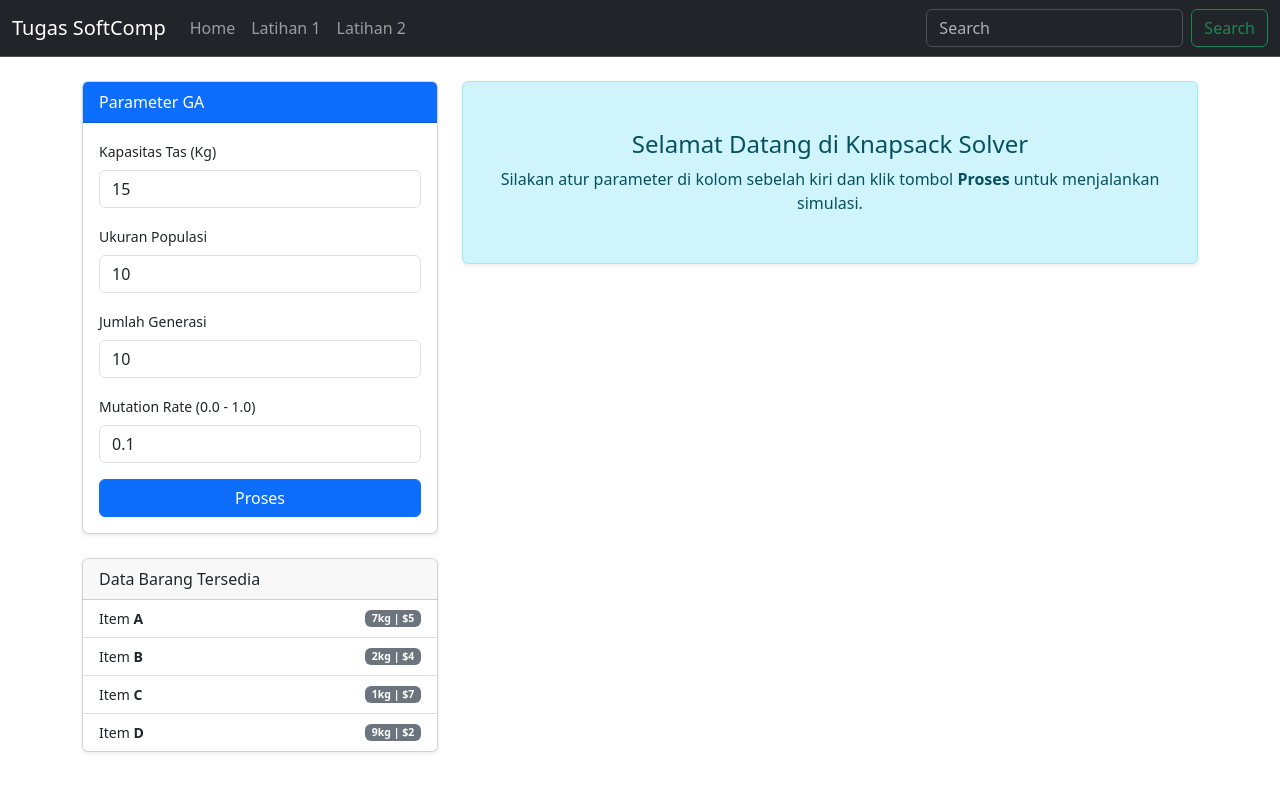
After one commit to kairiAry/SoftComp, a Flask app: page /latihan2/ in a window 1280 px wide. The commit adds this page. Run offline with Flask 3, Linux system fonts and the light colour scheme.

Commit message:
latihan 3 - Algoritma genetika

```diff
--- a/latihan/__init__.py
+++ b/latihan/__init__.py
@@ -0,0 +1,6 @@
+def register_blueprints(app):
+    from .latihan1 import latihan1_bp
+    from .latihan2 import latihan2_bp
+
+    app.register_blueprint(latihan1_bp, url_prefix='/latihan1')
+    app.register_blueprint(latihan2_bp, url_prefix='/latihan2')
--- /dev/null
+++ b/latihan/latihan2.py
@@ -0,0 +1,121 @@
+import random
+from flask import Blueprint, render_template, request
+
+latihan2_bp = Blueprint('latihan2', __name__)
+
+items = {
+    'A': {'weight': 7, 'value': 5},
+    'B': {'weight': 2, 'value': 4},
+    'C': {'weight': 1, 'value': 7},
+    'D': {'weight': 9, 'value': 2},
+}
+item_list = list(items.keys())
+n_items = len(item_list)
+
+def decode(chromosome):
+    total_weight = 0
+    total_value = 0
+    chosen_items = []
+    for gene, name in zip(chromosome, item_list):
+        if gene == 1:
+            total_weight += items[name]['weight']
+            total_value += items[name]['value']
+            chosen_items.append(name)
+    return chosen_items, total_weight, total_value
+
+def fitness(chromosome, capacity):
+    _, total_weight, total_value = decode(chromosome)
+    if total_weight <= capacity:
+        return total_value
+    else:
+        return 0
+
+def roulette_selection(population, fitnesses):
+    total_fit = sum(fitnesses)
+    if total_fit == 0:
+        return random.choice(population)
+    pick = random.uniform(0, total_fit)
+    current = 0
+    for chrom, fit in zip(population, fitnesses):
+        current += fit
+        if current >= pick:
+            return chrom
+    return population[-1]
+
+def crossover(p1, p2):
+    if len(p1) < 2: return p1, p2
+    point = random.randint(1, len(p1) - 1)
+    child1 = p1[:point] + p2[point:]
+    child2 = p2[:point] + p1[point:]
+    return child1, child2
+
+def mutate(chromosome, mutation_rate):
+    return [1 - g if random.random() < mutation_rate else g for g in chromosome]
+
+def solve_knapsack(capacity, pop_size, generations, mutation_rate):
+    population = [[random.randint(0, 1) for _ in range(n_items)] for _ in range(pop_size)]
+    history = []
+
+    for gen in range(generations):
+        fitnesses = [fitness(ch, capacity) for ch in population]
+
+        best_idx = fitnesses.index(max(fitnesses))
+        best_chrom = population[best_idx]
+        best_fit = fitnesses[best_idx]
+        best_items, w, v = decode(best_chrom)
+
+        history.append({
+            'gen': gen + 1,
+            'chrom': str(best_chrom),
+            'items': ", ".join(best_items) if best_items else "-",
+            'weight': w,
+            'value': v,
+            'fitness': best_fit
+        })
+
+        new_population = [best_chrom]
+        while len(new_population) < pop_size:
+            p1 = roulette_selection(population, fitnesses)
+            p2 = roulette_selection(population, fitnesses)
+            c1, c2 = (crossover(p1, p2) if random.random() < 0.8 else (p1[:], p2[:]))
+            new_population.extend([mutate(c1, mutation_rate), mutate(c2, mutation_rate)])
+
+        population = new_population[:pop_size]
+
+    fitnesses = [fitness(ch, capacity) for ch in population]
+    final_best_idx = fitnesses.index(max(fitnesses))
+    final_chrom = population[final_best_idx]
+    final_items, final_w, final_v = decode(final_chrom)
+
+    return {
+        'history': history,
+        'final_items': final_items,
+        'final_weight': final_w,
+        'final_value': final_v,
+        'final_chrom': final_chrom
+    }
+
+@latihan2_bp.route('/', methods=['GET', 'POST'])
+def index():
+    result = None
+    params = {
+        'capacity': 15,
+        'pop_size': 10,
+        'generations': 10,
+        'mutation_rate': 0.1
+    }
+
+    if request.method == 'POST':
+        params['capacity'] = int(request.form.get('capacity', 15))
+        params['pop_size'] = int(request.form.get('pop_size', 10))
+        params['generations'] = int(request.form.get('generations', 10))
+        params['mutation_rate'] = float(request.form.get('mutation_rate', 0.1))
+
+        result = solve_knapsack(
+            params['capacity'],
+            params['pop_size'],
+            params['generations'],
+            params['mutation_rate']
+        )
+
+    return render_template('halaman2.html', result=result, params=params)
--- a/main.py
+++ b/main.py
@@ -1,17 +1,19 @@
+import os
 from flask import Flask, render_template
-from latihan.latihan1 import latihan1_bp
+from latihan import register_blueprints
 
-# Inisialisasi aplikasi Flask
 app = Flask(__name__)
+app.config['UPLOAD_FOLDER'] = os.path.join('static', 'uploads')
+app.config['MAX_CONTENT_LENGTH'] = 16 * 1024 * 1024 # 16MB
 
-# Daftarkan Blueprint ke aplikasi utama
-app.register_blueprint(latihan1_bp)
+os.makedirs(app.config['UPLOAD_FOLDER'], exist_ok=True)
 
-# Rute untuk halaman utama (Home)
-@app.route("/")
-def index():
+register_blueprints(app)
+
+@app.route('/')
+def home():
+    """Halaman utama yang menampilkan daftar latihan."""
     return render_template('index.html')
 
-# Jalankan server
-if __name__ == "__main__":
+if __name__ == '__main__':
     app.run(debug=True)
--- /dev/null
+++ b/templates/halaman2.html
@@ -0,0 +1,126 @@
+{% extends 'navbar.html' %}
+{% block title %}Latihan 3: Algoritma Genetika (Knapsack){% endblock %}
+
+{% block content %}
+
+<div class="row">
+    <div class="col-md-4">
+        <div class="card shadow-sm mb-4">
+            <div class="card-header bg-primary text-white">
+                Parameter GA
+            </div>
+            <div class="card-body">
+                <form method="POST" action="{{ url_for('latihan2.index') }}">
+                    <div class="mb-3">
+                        <label class="form-label small">Kapasitas Tas (Kg)</label>
+                        <input type="number" class="form-control" name="capacity" value="{{ params.capacity }}" required>
+                    </div>
+                    <div class="mb-3">
+                        <label class="form-label small">Ukuran Populasi</label>
+                        <input type="number" class="form-control" name="pop_size" value="{{ params.pop_size }}" min="4" max="100" required>
+                    </div>
+                    <div class="mb-3">
+                        <label class="form-label small">Jumlah Generasi</label>
+                        <input type="number" class="form-control" name="generations" value="{{ params.generations }}" min="1" max="500" required>
+                    </div>
+                    <div class="mb-3">
+                        <label class="form-label small">Mutation Rate (0.0 - 1.0)</label>
+                        <input type="number" step="0.01" class="form-control" name="mutation_rate" value="{{ params.mutation_rate }}" min="0" max="1" required>
+                    </div>
+                    <div class="d-grid">
+                        <button type="submit" class="btn btn-primary">Proses</button>
+                    </div>
+                </form>
+            </div>
+        </div>
+
+        <div class="card shadow-sm">
+            <div class="card-header">
+                Data Barang Tersedia
+            </div>
+            <ul class="list-group list-group-flush small">
+                <li class="list-group-item d-flex justify-content-between align-items-center">
+                    <span>Item <strong>A</strong></span> <span class="badge bg-secondary">7kg | $5</span>
+                </li>
+                <li class="list-group-item d-flex justify-content-between align-items-center">
+                    <span>Item <strong>B</strong></span> <span class="badge bg-secondary">2kg | $4</span>
+                </li>
+                <li class="list-group-item d-flex justify-content-between align-items-center">
+                    <span>Item <strong>C</strong></span> <span class="badge bg-secondary">1kg | $7</span>
+                </li>
+                <li class="list-group-item d-flex justify-content-between align-items-center">
+                    <span>Item <strong>D</strong></span> <span class="badge bg-secondary">9kg | $2</span>
+                </li>
+            </ul>
+        </div>
+    </div>
+
+    <div class="col-md-8">
+        {% if result %}
+            <div class="alert alert-success shadow-sm">
+                <h4 class="alert-heading"><i class="bi bi-trophy"></i> Hasil Terbaik Ditemukan!</h4>
+                <hr>
+                <div class="row text-center">
+                    <div class="col-4 border-end">
+                        <h5 class="mb-0 text-success">${{ result.final_value }}</h5>
+                        <small class="text-muted">Total Nilai</small>
+                    </div>
+                    <div class="col-4 border-end">
+                        <h5 class="mb-0">{{ result.final_weight }} Kg</h5>
+                        <small class="text-muted">Total Berat</small>
+                    </div>
+                    <div class="col-4">
+                        <h5 class="mb-0">{{ result.final_items|length }}</h5>
+                        <small class="text-muted">Jml Barang</small>
+                    </div>
+                </div>
+                <div class="mt-3">
+                    <strong>Barang terpilih:</strong>
+                    {% for item in result.final_items %}
+                        <span class="badge bg-success rounded-pill">{{ item }}</span>
+                    {% else %}
+                        <span class="text-muted fst-italic">Tidak ada barang yang muat.</span>
+                    {% endfor %}
+                </div>
+            </div>
+
+            <div class="card shadow-sm mt-4">
+                <div class="card-header bg-light">
+                    Riwayat Evolusi (Per Generasi)
+                </div>
+                <div class="card-body p-0">
+                    <div class="table-responsive" style="max-height: 400px; overflow-y: auto;">
+                        <table class="table table-hover table-striped mb-0 text-center small">
+                            <thead class="table-dark sticky-top">
+                                <tr>
+                                    <th>Gen</th>
+                                    <th>Fitness</th>
+                                    <th>Berat</th>
+                                    <th>Nilai</th>
+                                    <th>Kromosom</th>
+                                </tr>
+                            </thead>
+                            <tbody>
+                                {% for log in result.history %}
+                                <tr>
+                                    <td>{{ log.gen }}</td>
+                                    <td class="fw-bold text-primary">{{ log.fitness }}</td>
+                                    <td>{{ log.weight }}</td>
+                                    <td>{{ log.value }}</td>
+                                    <td class="font-monospace">{{ log.chrom }}</td>
+                                </tr>
+                                {% endfor %}
+                            </tbody>
+                        </table>
+                    </div>
+                </div>
+            </div>
+        {% else %}
+            <div class="alert alert-info text-center py-5 shadow-sm">
+                <h4>Selamat Datang di Knapsack Solver</h4>
+                <p class="mb-0">Silakan atur parameter di kolom sebelah kiri dan klik tombol <strong>Proses</strong> untuk menjalankan simulasi.</p>
+            </div>
+        {% endif %}
+    </div>
+</div>
+{% endblock %}
--- a/templates/navbar.html
+++ b/templates/navbar.html
@@ -17,13 +17,13 @@
             <div class="collapse navbar-collapse" id="navbarSupportedContent">
                 <ul class="navbar-nav me-auto mb-2 mb-lg-0">
                     <li class="nav-item">
-                        <a class="nav-link" href="{{ url_for('index') }}">Home</a>
+                        <a class="nav-link" href="#">Home</a>
                     </li>
                     <li class="nav-item">
-                        <a class="nav-link" href="{{ url_for('latihan1.halaman_latihan_1') }}">Latihan 1</a>
+                        <a class="nav-link" href="{{ url_for('latihan1.index') }}">Latihan 1</a>
                     </li>
                     <li class="nav-item">
-                        <a class="nav-link" href="">Latihan 2</a>
+                        <a class="nav-link" href="{{ url_for('latihan2.index') }}">Latihan 2</a>
                     </li>
                 </ul>
                 <form class="d-flex" role="search">
```
Also changed, not shown: latihan/latihan1.py (+6 -4 lines).
